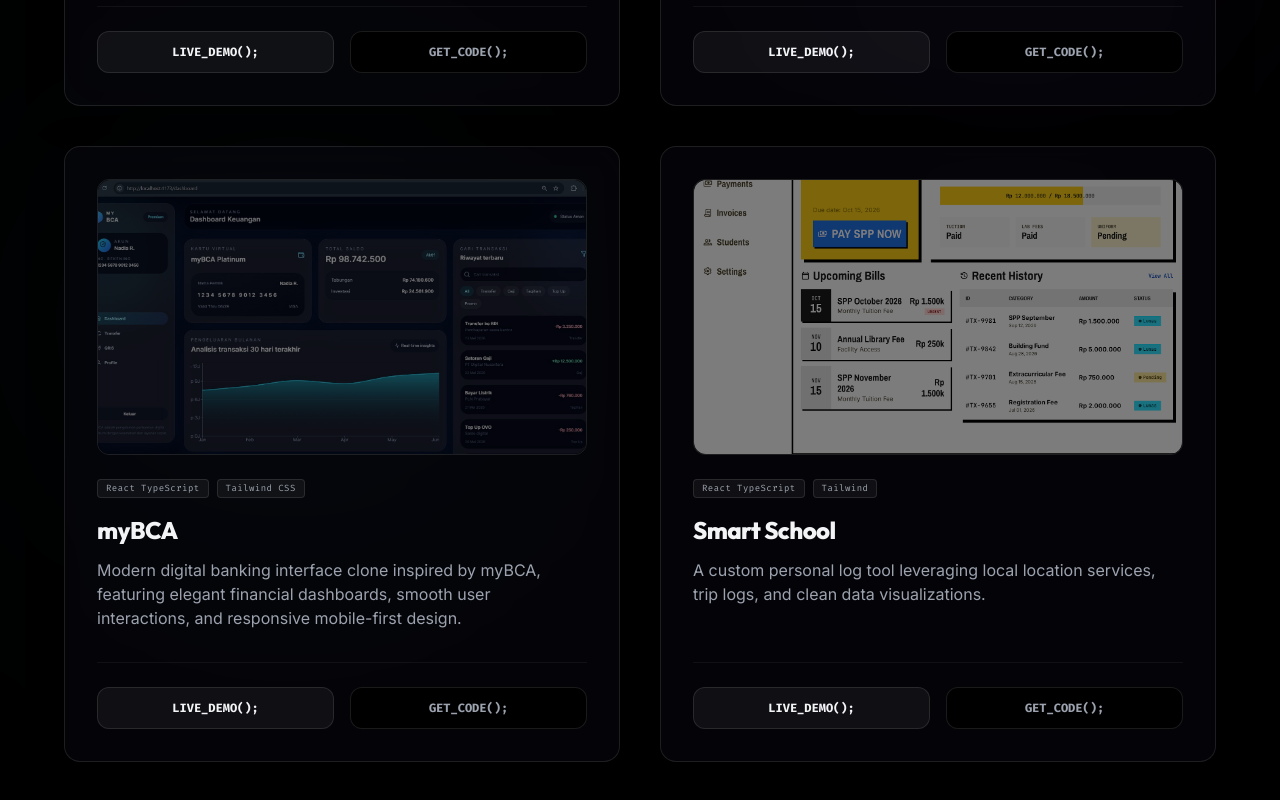
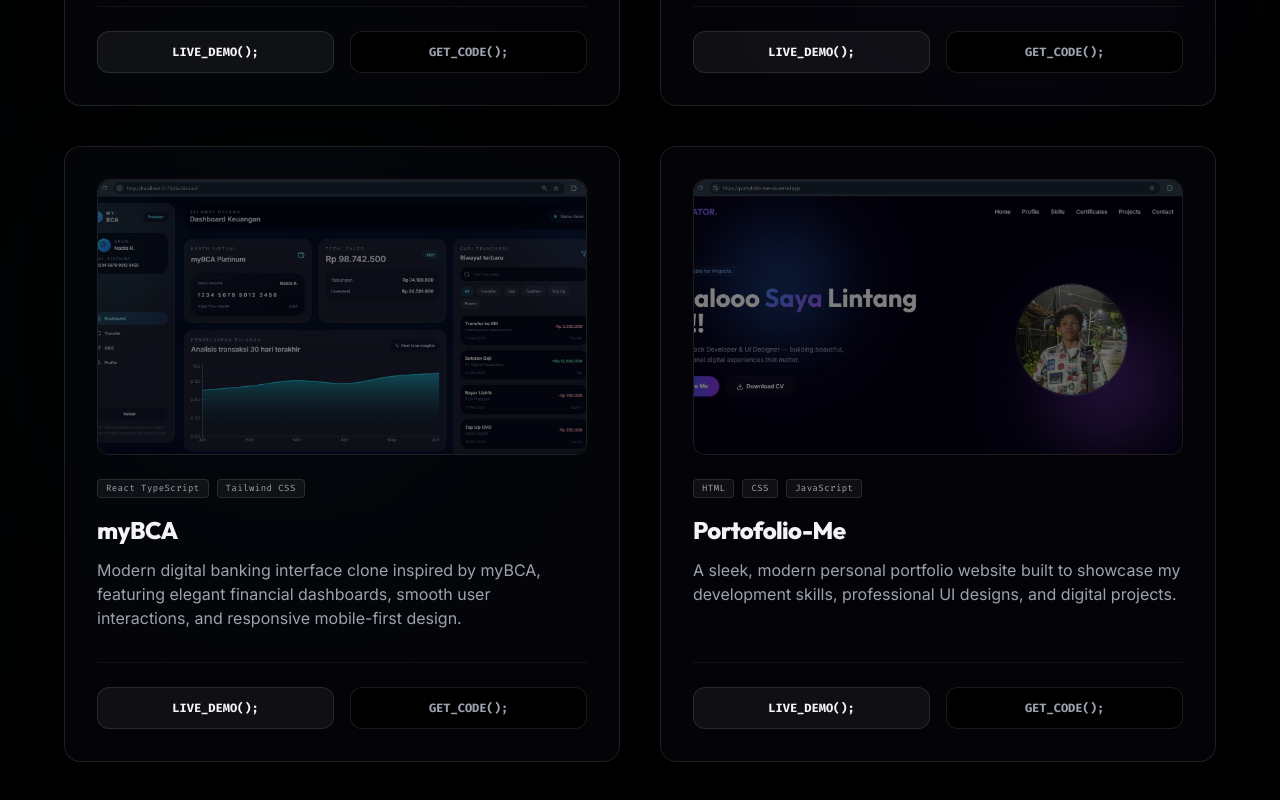
Before and after one commit to ZhadeLintang/lintang-devfolio, a React (Vite) app: page / in a window 1280 px wide. Shown: the part 3747-4547 px from the top of the page. Built offline with nearby package versions, Linux system fonts and the light colour scheme.

Commit message:
first commit

```diff
--- a/src/components/Projects.tsx
+++ b/src/components/Projects.tsx
@@ -15,7 +15,7 @@
 const Projects: React.FC = () => {
   const projects: Project[] = [
     {
-      title: 'Lumina-Gallery',
+      title: 'Lumaro-Gallery',
       desc: 'Premium digital photography gallery featuring stateful masonry layouts, comment systems, and direct Supabase database integrations.',
       tech: ['React', 'TypeScript', 'Tailwind CSS', 'Supabase'],
       image: 'img/lumaro-gallery.jpeg',
@@ -42,12 +42,12 @@
       accentClass: 'hover:border-accent/50 hover:shadow-neon-pink text-accent',
     },
     {
-      title: 'Smart School',
-      desc: 'A custom personal log tool leveraging local location services, trip logs, and clean data visualizations.',
-      tech: ['React TypeScript', 'Tailwind'],
-      image: 'img/SPP.png',
-      live: '',
-      github: 'https://github.com/ZhadeLintang',
+      title: 'Portofolio-Me',
+      desc: 'A sleek, modern personal portfolio website built to showcase my development skills, professional UI designs, and digital projects.',
+      tech: ['HTML', 'CSS', 'JavaScript'],
+      image: 'img/portofolio-lintang.jpeg',
+      live: 'https://portofolio-me-six.vercel.app/',
+      github: 'https://github.com/ZhadeLintang/portofolio-me',
       accentClass: 'hover:border-cyanGlow/50 hover:shadow-neon-cyan text-cyanGlow',
     },
   ];
```
Also changed, not shown: public/img/portofolio-lintang.jpeg (added).
